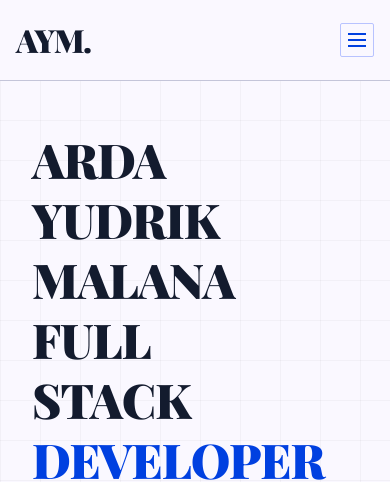
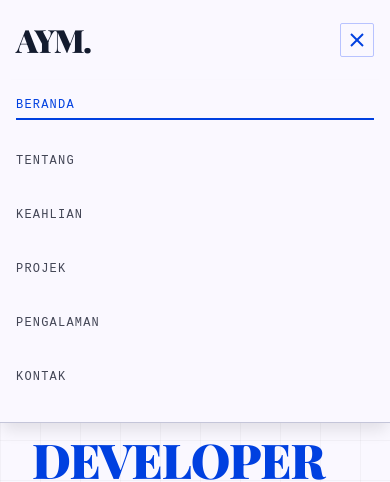
Before and after one commit to ardayrkmm/portos, a React (Vite) app: page / in a window 390 px wide. Both pictures are taken after a click on the element 357 px from the left and 40 px from the top of the page. Shown: the top 482 px of the page. Built offline with nearby package versions, Linux system fonts and the light colour scheme.

Commit message:
updatemml

```diff
--- a/src/components/common/Navbar.module.css
+++ b/src/components/common/Navbar.module.css
@@ -5,6 +5,9 @@
   padding: 1.5rem var(--margin-desktop);
   border-bottom: 1px solid var(--outline-variant);
   background-color: var(--background);
+  position: sticky;
+  top: 0;
+  z-index: 1000;
 }
 
 .logo {
@@ -55,9 +58,25 @@
 @media (max-width: 768px) {
   .navbar {
     padding: 1rem var(--margin-mobile);
+    position: sticky;
+    top: 0;
+    z-index: 1000;
   }
   .navLinks {
-    display: none; /* simple mobile hide for now, can implement hamburger later */
+    display: none;
+  }
+  .navLinks.open {
+    display: flex;
+    flex-direction: column;
+    position: absolute;
+    top: 100%;
+    left: 0;
+    right: 0;
+    background-color: var(--background);
+    padding: 1rem var(--margin-mobile) 2rem;
+    border-bottom: 1px solid var(--outline-variant);
+    z-index: 100;
+    box-shadow: 0 10px 15px -3px rgba(0, 0, 0, 0.1);
   }
   .mobileMenuBtn {
     display: flex;
--- a/src/components/common/Navbar.tsx
+++ b/src/components/common/Navbar.tsx
@@ -1,8 +1,12 @@
-import { Link, useLocation } from 'react-router-dom';
+import { useState, useEffect } from 'react';
+import { Link, useLocation, useNavigate } from 'react-router-dom';
 import styles from './Navbar.module.css';
 
 export const Navbar = () => {
+  const [isMobileMenuOpen, setIsMobileMenuOpen] = useState(false);
+  const [activeSection, setActiveSection] = useState('');
   const location = useLocation();
+  const navigate = useNavigate();
   const currentPath = location.pathname;
 
   const navItems = [
@@ -14,7 +18,45 @@ export const Navbar = () => {
     { name: 'Kontak', path: '/#contact' },
   ];
 
+  useEffect(() => {
+    if (currentPath !== '/') {
+      setActiveSection('');
+      return;
+    }
+
+    const handleScroll = () => {
+      // Add roughly half viewport height offset for smoother transitions
+      const scrollPosition = window.scrollY + (window.innerHeight / 2);
+
+      // Order from bottom to top
+      const sections = ['contact', 'experience', 'projects', 'skills', 'about'];
+      let current = '';
+
+      for (const section of sections) {
+        const element = document.getElementById(section);
+        if (element && element.offsetTop <= scrollPosition) {
+          current = section;
+          break;
+        }
+      }
+
+      // If we are very close to top, force 'Beranda'
+      if (window.scrollY < 100) {
+        current = '';
+      }
+
+      setActiveSection(current);
+    };
+
+    window.addEventListener('scroll', handleScroll, { passive: true });
+    // Trigger once on load
+    handleScroll();
+
+    return () => window.removeEventListener('scroll', handleScroll);
+  }, [currentPath]);
+
   const handleNavClick = (e: React.MouseEvent<HTMLAnchorElement>, path: string) => {
+    setIsMobileMenuOpen(false);
     if (path.includes('#')) {
       const hash = path.split('#')[1];
       if (currentPath === '/') {
@@ -22,14 +64,14 @@ export const Navbar = () => {
         const element = document.getElementById(hash);
         if (element) {
           element.scrollIntoView({ behavior: 'smooth' });
-          // Update URL without full reload to reflect hash
-          window.history.pushState(null, '', `/#${hash}`);
+          navigate(`/#${hash}`, { replace: true });
         }
       }
     } else {
       if (path === '/' && currentPath === '/') {
         e.preventDefault();
         window.scrollTo({ top: 0, behavior: 'smooth' });
+        navigate('/', { replace: true });
       }
     }
   };
@@ -37,12 +79,18 @@ export const Navbar = () => {
   return (
     <nav className={styles.navbar}>
       <Link to="/" className={styles.logo} onClick={(e) => handleNavClick(e, '/')}>AYM.</Link>
-      <div className={styles.navLinks}>
+      <div className={`${styles.navLinks} ${isMobileMenuOpen ? styles.open : ''}`}>
         {navItems.map((item) => {
-          const isActive = currentPath === '/' && (
-            (item.path === '/' && !location.hash) ||
-            (location.hash === item.path.replace('/', ''))
-          );
+          const itemHash = item.path.includes('#') ? item.path.split('#')[1] : '';
+
+          let isActive = false;
+          if (currentPath === '/') {
+            if (itemHash === '') {
+              isActive = activeSection === '';
+            } else {
+              isActive = activeSection === itemHash;
+            }
+          }
 
           return (
             <Link
@@ -56,8 +104,16 @@ export const Navbar = () => {
           );
         })}
       </div>
-      <div className={styles.mobileMenuBtn}>
-        <svg viewBox="0 0 24 24" width="24" height="24" stroke="currentColor" strokeWidth="2" fill="none"><line x1="3" y1="12" x2="21" y2="12"></line><line x1="3" y1="6" x2="21" y2="6"></line><line x1="3" y1="18" x2="21" y2="18"></line></svg>
+      <div
+        className={styles.mobileMenuBtn}
+        onClick={() => setIsMobileMenuOpen(!isMobileMenuOpen)}
+        aria-label="Toggle mobile menu"
+      >
+        {isMobileMenuOpen ? (
+          <svg viewBox="0 0 24 24" width="24" height="24" stroke="currentColor" strokeWidth="2" fill="none"><line x1="18" y1="6" x2="6" y2="18"></line><line x1="6" y1="6" x2="18" y2="18"></line></svg>
+        ) : (
+          <svg viewBox="0 0 24 24" width="24" height="24" stroke="currentColor" strokeWidth="2" fill="none"><line x1="3" y1="12" x2="21" y2="12"></line><line x1="3" y1="6" x2="21" y2="6"></line><line x1="3" y1="18" x2="21" y2="18"></line></svg>
+        )}
       </div>
     </nav>
   );
```
